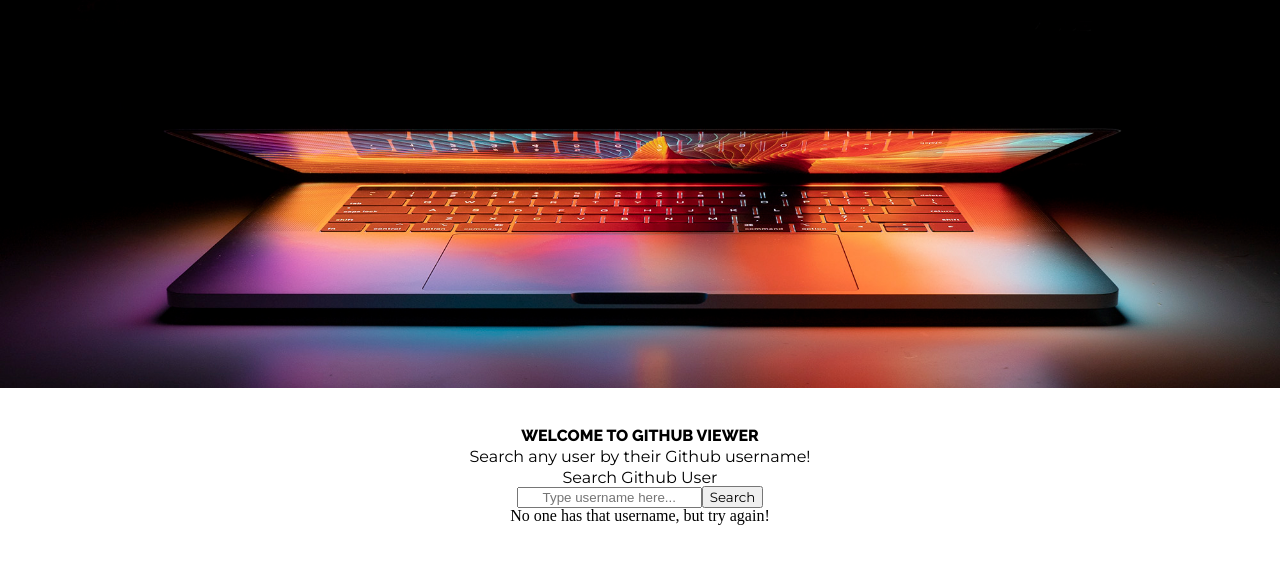
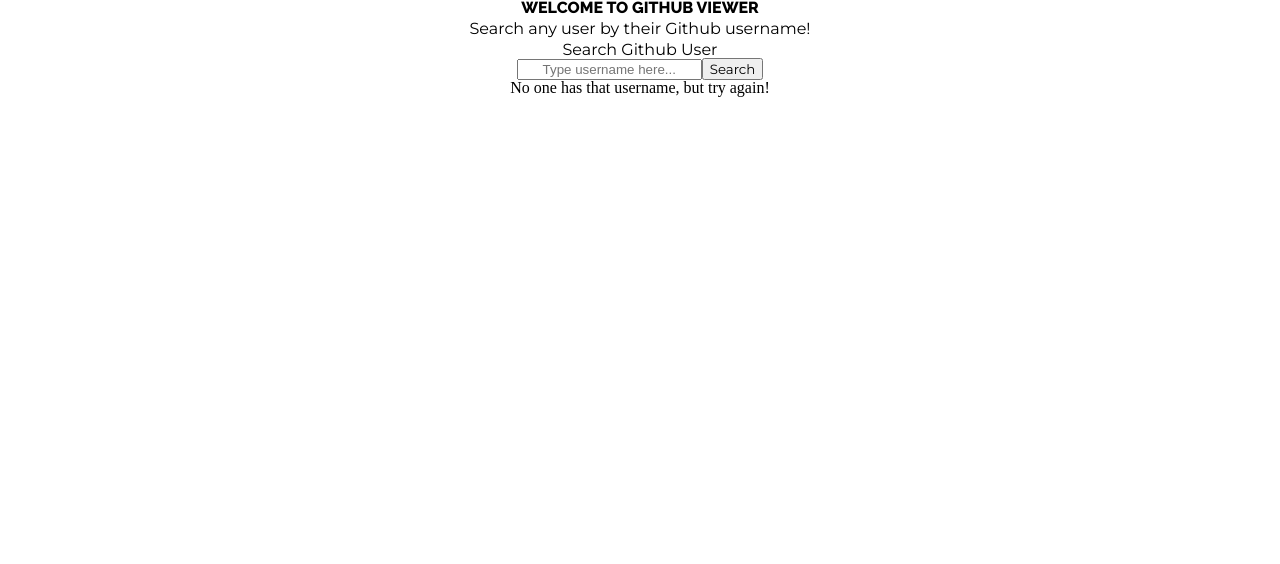
Before and after one commit to NickBrimmer/90DoR-20-React-Rdx-GithubViewer, a React app: page / in a window 1280 px wide. Shown: the top 564 px of the page. Built offline with nearby package versions, Linux system fonts and the light colour scheme.

Commit message:
removing header image

```diff
--- a/src/components/Header/Header.js
+++ b/src/components/Header/Header.js
@@ -4,7 +4,6 @@ import styles from './Header.css';
 const Header = () => {
   return (
     <>
-      <img className={styles.headerImg} src='src/assets/GithubViewerHeader.jpg' />
       <h1 className={styles.hdrText} >Welcome to Github Viewer</h1>
       <h2 className={styles.subHeaderText} >Search any user by their Github username!</h2>
     </>
--- a/webpack.config.js
+++ b/webpack.config.js
@@ -9,7 +9,7 @@ module.exports = {
     publicPath: '/'
   },
   devServer: {
-    port: 7890,
+    port: 7891,
     historyApiFallback: true
   },
   plugins: [
```
